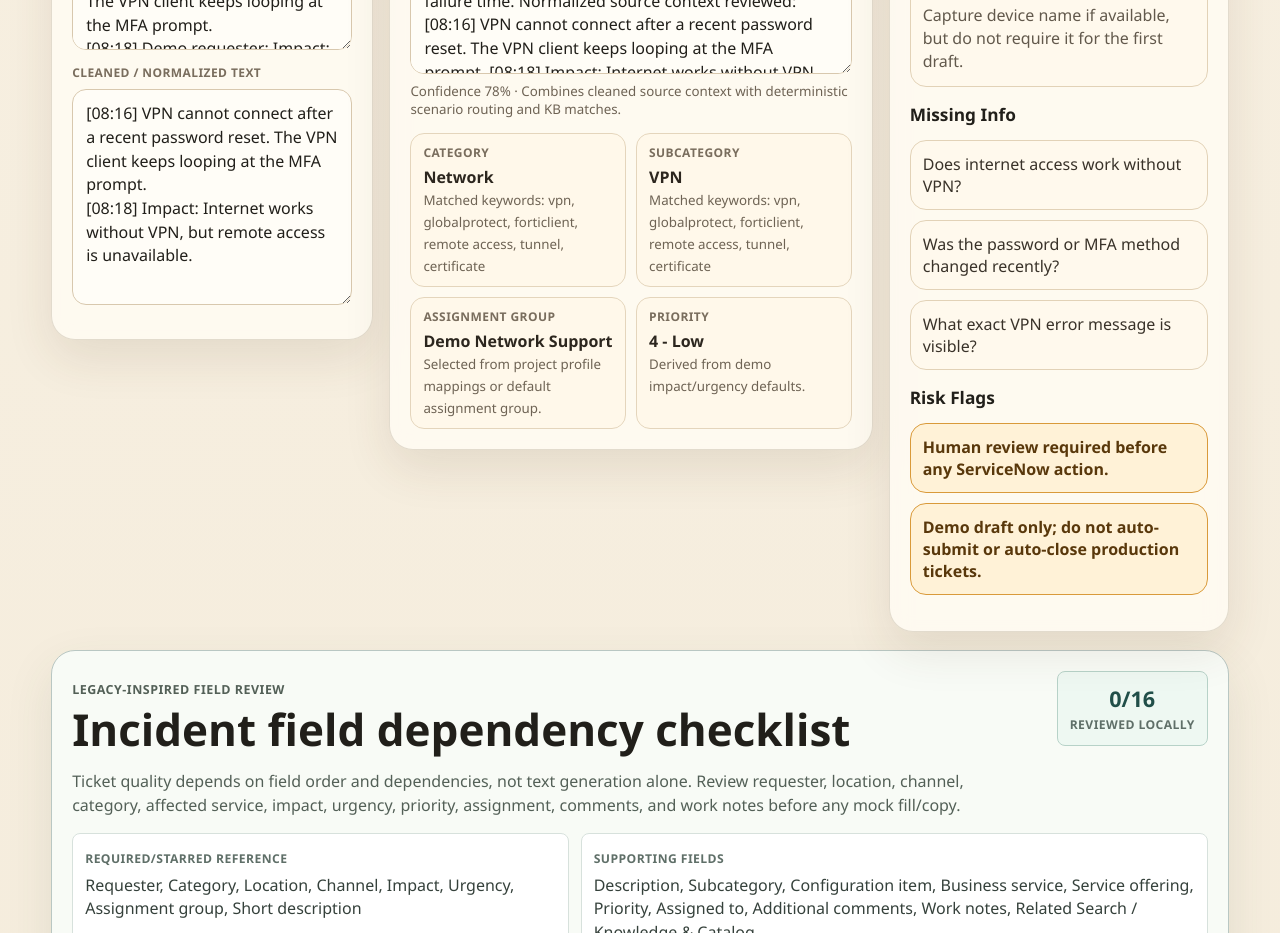
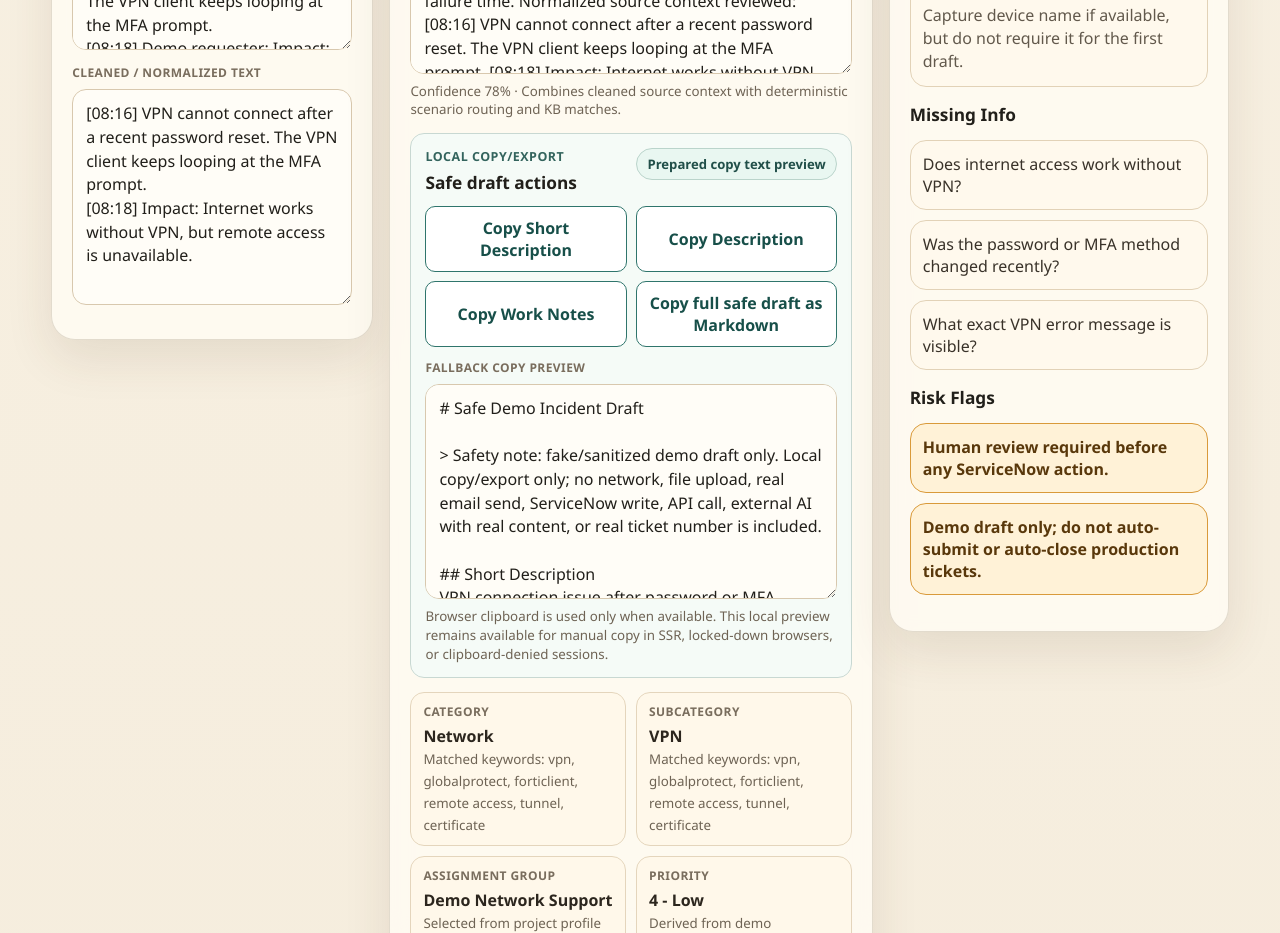
Before and after one commit to alanxiaofeifei/servicenow-automation, a React (Vite) app in the folder apps/desktop/: page / in a window 1280 px wide. Shown: the part 3280-4213 px from the top of the page. Built offline with nearby package versions, Linux system fonts and the light colour scheme.

Commit message:
feat: add safe draft copy actions

```diff
--- a/apps/desktop/src/App.tsx
+++ b/apps/desktop/src/App.tsx
@@ -41,6 +41,11 @@ type DemoQueueItem = {
 type FieldReviewChecklistItem = {
   id: string;
   label: string;
+};
+
+type PreparedCopyDraft = {
+  confirmation: string;
+  text: string;
 };
 
 const fieldReviewChecklistItems: FieldReviewChecklistItem[] = [
@@ -131,6 +136,7 @@ export function App() {
 
   const initialDraft = useMemo(() => buildDraftForQueueItem(selectedQueueItem), [selectedQueueItem]);
   const [fieldOverrides, setFieldOverrides] = useState<Record<string, string>>({});
+  const [preparedCopyDraft, setPreparedCopyDraft] = useState<PreparedCopyDraft | null>(null);
   const [fillConfirmed, setFillConfirmed] = useState(false);
   const [checkedFieldReviewItems, setCheckedFieldReviewItems] = useState<string[]>([]);
   const [selectedEnvironmentMode, setSelectedEnvironmentMode] = useState<ServiceNowEnvironmentMode>(
@@ -152,6 +158,7 @@ export function App() {
     }
     setSelectedScenarioId(id);
     setFieldOverrides({});
+    setPreparedCopyDraft(null);
     setFillConfirmed(false);
     setCheckedFieldReviewItems([]);
   }
@@ -165,6 +172,7 @@ export function App() {
     setSelectedQueueItemId(queueItem.id);
     setSelectedScenarioId(queueItem.scenarioId);
     setFieldOverrides({});
+    setPreparedCopyDraft(null);
     setFillConfirmed(false);
     setCheckedFieldReviewItems([]);
     if (queueItem.status === "New") {
@@ -181,6 +189,7 @@ export function App() {
     setSelectedQueueItemId(queueItem.id);
     setSelectedScenarioId(queueItem.scenarioId);
     setFieldOverrides({});
+    setPreparedCopyDraft(null);
     setFillConfirmed(false);
     setCheckedFieldReviewItems([]);
     updateQueueItemStatus(queueItem.id, "Drafted");
@@ -198,6 +207,20 @@ export function App() {
     setCheckedFieldReviewItems((current) =>
       current.includes(itemId) ? current.filter((id) => id !== itemId) : [...current, itemId]
     );
+  }
+
+  function prepareCopyDraft(label: string, text: string) {
+    const preparedDraft = { confirmation: "Prepared copy text", text };
+    setPreparedCopyDraft(preparedDraft);
+
+    void copyTextToBrowserClipboard(text).then((copied) => {
+      if (copied) {
+        setPreparedCopyDraft({
+          confirmation: label === "full safe draft as Markdown" ? "Copied demo draft" : "Copied demo text",
+          text
+        });
+      }
+    });
   }
 
   return (
@@ -290,6 +313,11 @@ export function App() {
             <DraftTextField label="Short Description" field={draft.shortDescription} onChange={(value) => updateField("shortDescription", value)} />
             <DraftTextField label="Description" field={draft.description} multiline onChange={(value) => updateField("description", value)} />
             <DraftTextField label="Work Notes" field={draft.workNotes} multiline onChange={(value) => updateField("workNotes", value)} />
+            <DraftCopyActions
+              draft={draft}
+              preparedCopyDraft={preparedCopyDraft}
+              onPrepareCopyDraft={prepareCopyDraft}
+            />
 
             <div className="field-grid">
               <ReadOnlyField label="Category" field={draft.category} />
@@ -499,6 +527,101 @@ function applyOverrides(draft: TicketDraft, overrides: Record<string, string>):
 
 function applyFieldOverride(field: FieldDraft, value: string | undefined): FieldDraft {
   return value === undefined ? field : { ...field, value };
+}
+
+function DraftCopyActions({
+  draft,
+  onPrepareCopyDraft,
+  preparedCopyDraft
+}: {
+  draft: TicketDraft;
+  onPrepareCopyDraft: (label: string, text: string) => void;
+  preparedCopyDraft: PreparedCopyDraft | null;
+}) {
+  const safeMarkdownDraft = buildSafeDraftMarkdown(draft);
+  const fallbackText = preparedCopyDraft?.text ?? safeMarkdownDraft;
+
+  return (
+    <section className="draft-copy-actions" aria-labelledby="draft-copy-actions-title">
+      <div className="draft-copy-header">
+        <div>
+          <p className="eyebrow">Local copy/export</p>
+          <h3 id="draft-copy-actions-title">Safe draft actions</h3>
+        </div>
+        <span role="status">{preparedCopyDraft?.confirmation ?? "Prepared copy text preview"}</span>
+      </div>
+
+      <div className="draft-copy-button-grid" aria-label="Copy safe draft fields">
+        <button
+          type="button"
+          onClick={() => onPrepareCopyDraft("short description", draft.shortDescription.value)}
+        >
+          Copy Short Description
+        </button>
+        <button type="button" onClick={() => onPrepareCopyDraft("description", draft.description.value)}>
+          Copy Description
+        </button>
+        <button type="button" onClick={() => onPrepareCopyDraft("work notes", draft.workNotes.value)}>
+          Copy Work Notes
+        </button>
+        <button type="button" onClick={() => onPrepareCopyDraft("full safe draft as Markdown", safeMarkdownDraft)}>
+          Copy full safe draft as Markdown
+        </button>
+      </div>
+
+      <label className="field-block draft-copy-preview">
+        <span>Fallback copy preview</span>
+        <textarea readOnly rows={8} value={fallbackText} />
+        <small>
+          Browser clipboard is used only when available. This local preview remains available for manual copy in SSR,
+          locked-down browsers, or clipboard-denied sessions.
+        </small>
+      </label>
+    </section>
+  );
+}
+
+async function copyTextToBrowserClipboard(text: string): Promise<boolean> {
+  if (typeof navigator === "undefined" || !navigator.clipboard?.writeText) {
+    return false;
+  }
+
+  try {
+    await navigator.clipboard.writeText(text);
+    return true;
+  } catch {
+    return false;
+  }
+}
+
+function buildSafeDraftMarkdown(draft: TicketDraft): string {
+  return [
+    "# Safe Demo Incident Draft",
+    "",
+    "> Safety note: fake/sanitized demo draft only. Local copy/export only; no network, file upload, real email send, ServiceNow write, API call, external AI with real content, or real ticket number is included.",
+    "",
+    "## Short Description",
+    draft.shortDescription.value,
+    "",
+    "## Description",
+    draft.description.value,
+    "",
+    "## Work Notes",
+    draft.workNotes.value,
+    "",
+    "## Routing Fields",
+    `- Category: ${fieldValue(draft.category)}`,
+    `- Subcategory: ${fieldValue(draft.subcategory)}`,
+    `- Assignment Group: ${fieldValue(draft.assignmentGroup)}`,
+    `- Impact: ${fieldValue(draft.impact)}`,
+    `- Urgency: ${fieldValue(draft.urgency)}`,
+    `- Priority: ${fieldValue(draft.priority)}`,
+    "",
+    "## Safety Boundary",
+    "- Demo-only local text prepared for manual review.",
+    "- No real ServiceNow record is created, changed, submitted, updated, saved, or closed.",
+    "- No real requester identity, ticket number, mailbox, chat, portal, attachment, or production content is included."
+  ].join("\n");
 }
 
 
--- a/apps/desktop/src/styles.css
+++ b/apps/desktop/src/styles.css
@@ -544,6 +544,62 @@ textarea:focus {
   gap: 10px;
 }
 
+.draft-copy-actions {
+  display: grid;
+  gap: 12px;
+  margin: 0 0 14px;
+  border: 1px solid #c8d8d2;
+  border-radius: 14px;
+  padding: 14px;
+  background: #f5fbf7;
+}
+
+.draft-copy-header {
+  display: flex;
+  align-items: flex-start;
+  justify-content: space-between;
+  gap: 14px;
+}
+
+.draft-copy-header .eyebrow {
+  margin-bottom: 6px;
+}
+
+.draft-copy-header span {
+  flex: 0 0 auto;
+  border: 1px solid #bad4cb;
+  border-radius: 999px;
+  padding: 6px 10px;
+  color: #214f49;
+  background: #e9f7f1;
+  font-size: 0.82rem;
+  font-weight: 900;
+}
+
+.draft-copy-button-grid {
+  display: grid;
+  grid-template-columns: repeat(2, minmax(0, 1fr));
+  gap: 9px;
+}
+
+.draft-copy-button-grid button {
+  border: 1px solid #2f756c;
+  border-radius: 10px;
+  padding: 10px 11px;
+  color: #174f49;
+  background: #ffffff;
+  font-weight: 900;
+}
+
+.draft-copy-button-grid button:hover {
+  color: #fffef7;
+  background: #2f756c;
+}
+
+.draft-copy-preview {
+  margin-bottom: 0;
+}
+
 .readonly-field strong {
   display: block;
   margin-top: 5px;
@@ -951,6 +1007,7 @@ textarea:focus {
   }
 
   .queue-item,
+  .draft-copy-button-grid,
   .review-actions,
   .review-meta {
     grid-template-columns: 1fr;
```
Also changed, not shown: 1 other file (tests, documents, lock files or other folders).
